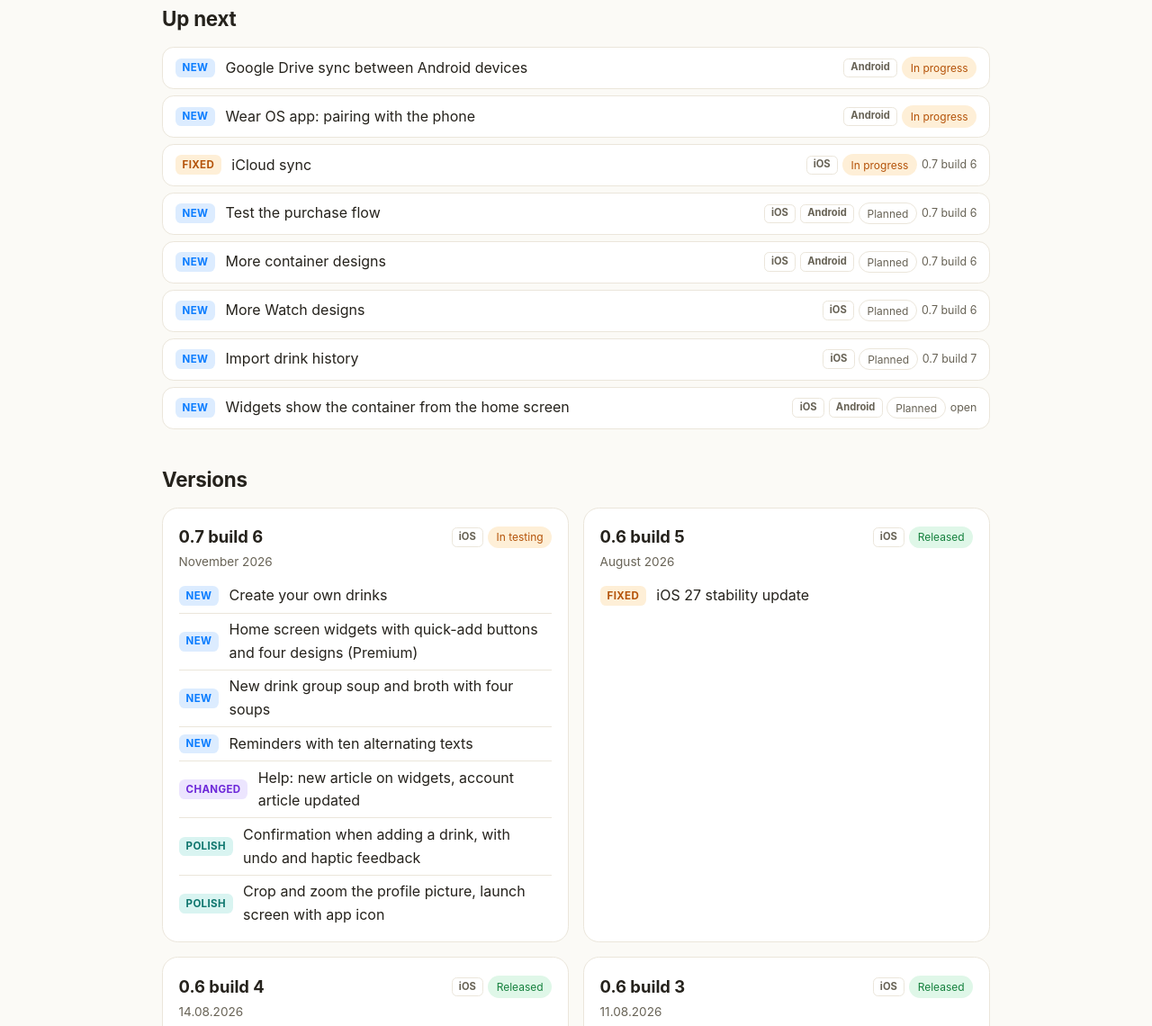
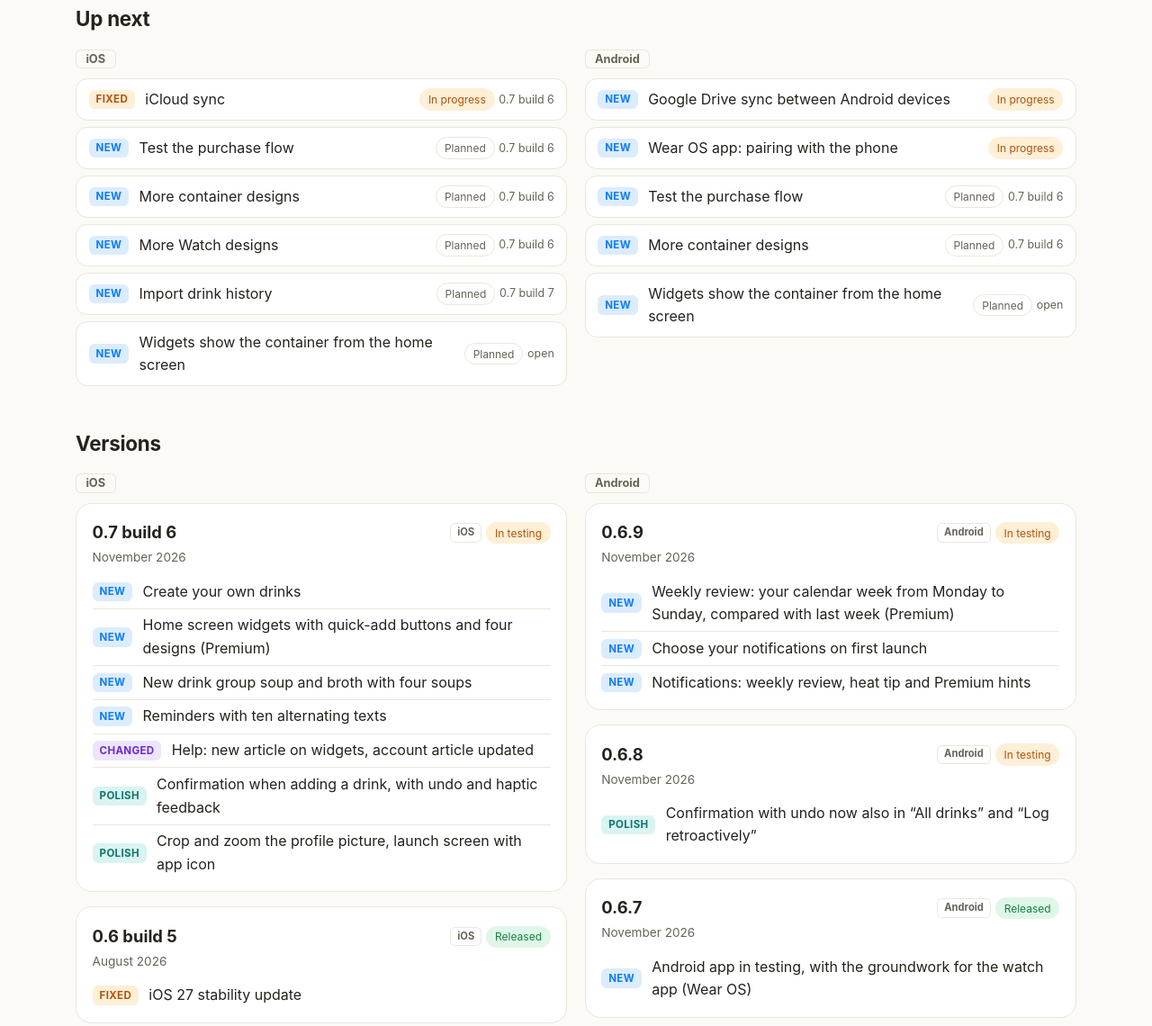
Before and after one commit to KARADIDIMI/kadimedia-apps, a plain HTML site: page daily-hydration/en/roadmap/index.html in a window 1280 px wide. Shown: the part 461-1601 px from the top of the page at 90% size. Drawn offline with Linux system fonts and the light colour scheme.

Commit message:
Add files via upload

```diff
--- a/404.html
+++ b/404.html
@@ -15,7 +15,7 @@
 <meta name="twitter:card" content="summary_large_image">
 <meta name="robots" content="noindex">
 <script>try{var t=localStorage.getItem('theme');if(t==='light'||t==='dark')document.documentElement.setAttribute('data-theme',t);}catch(e){}</script>
-<link rel="stylesheet" href="/assets/site.css?v=c48b5fc5">
+<link rel="stylesheet" href="/assets/site.css?v=031f9c2d">
 </head>
 <body>
 <a class="skip" href="#content">Zum Inhalt springen</a>
--- a/assets/site.css
+++ b/assets/site.css
@@ -432,3 +432,11 @@ nav { flex-wrap:nowrap; }
 .ddbtn.wide { height:2.5rem; box-sizing:border-box; border-radius:.7rem; }
 @media (max-width:64rem) { nav { gap:.5rem; } header.top .wrap { gap:.5rem; } .burger { margin-left:0; } }
 .theme svg, .burger svg { width:22px; height:22px; }
+
+/* roadmap: iOS left, Android right when both are shown */
+.rmwrap { max-width:72rem; }
+.rcols { display:grid; grid-template-columns:repeat(2,minmax(0,1fr)); gap:1.2rem; align-items:start; }
+.rch { margin:0 0 .6rem; } .rch .pl { font-size:.8rem; padding:.15rem .65rem; }
+.rempty { color:var(--muted); margin:.2rem 0; }
+.vstack { display:flex; flex-direction:column; gap:1rem; }
+@media (max-width:48rem) { .rcols { grid-template-columns:minmax(0,1fr); gap:1.6rem; } }
--- a/daily-hydration/en/roadmap/index.html
+++ b/daily-hydration/en/roadmap/index.html
@@ -16,7 +16,7 @@
 <meta property="og:image" content="https://app.kadimedia.com/daily-hydration/assets/banner.jpg">
 <meta name="twitter:card" content="summary_large_image">
 <script>try{var t=localStorage.getItem('theme');if(t==='light'||t==='dark')document.documentElement.setAttribute('data-theme',t);}catch(e){}</script>
-<link rel="stylesheet" href="/assets/site.css?v=c48b5fc5">
+<link rel="stylesheet" href="/assets/site.css?v=031f9c2d">
 </head>
 <body>
 <a class="skip" href="#content">Skip to content</a>
@@ -103,11 +103,47 @@
     if(en.timing) meta.appendChild(el('span','tm',tr(en.timing)));
     r.appendChild(meta); return r;
   }
+  function listOf(list,plat){return list.filter(function(e){return (e.platforms||[]).indexOf(plat)>-1&&catMatch(e.category);});}
+  function rowsNode(items,showPlat){var ul=el('ul','rows'); items.forEach(function(e){ul.appendChild(entryRow(e,showPlat));}); return ul;}
   function block(title,list){
+    if(state.plat==='both'){
+      var li=listOf(list,'ios'), la=listOf(list,'android'); if(!li.length&&!la.length) return null;
+      var s=el('section','rsec'); s.appendChild(el('h2',null,title));
+      s.appendChild(cols([['ios',li.length?rowsNode(li,false):null],['android',la.length?rowsNode(la,false):null]])); return s;
+    }
     var items=list.filter(function(e){return platMatch(e.platforms)&&catMatch(e.category);});
     if(!items.length) return null;
-    var s=el('section','rsec'); s.appendChild(el('h2',null,title));
-    var ul=el('ul','rows'); items.forEach(function(e){ul.appendChild(entryRow(e,true));}); s.appendChild(ul); return s;
+    var s2=el('section','rsec'); s2.appendChild(el('h2',null,title)); s2.appendChild(rowsNode(items,true)); return s2;
+  }
+  function cols(parts){
+    var g=el('div','rcols');
+    parts.forEach(function(x){var c=el('div','rcol'); c.appendChild(el('div','rch',null)); c.firstChild.appendChild(pbadge(x[0]));
+      if(x[1]) c.appendChild(x[1]); else c.appendChild(el('p','rempty','–')); g.appendChild(c);});
+    return g;
+  }
+  var MONTHS={de:['januar','februar','märz','april','mai','juni','juli','august','september','oktober','november','dezember'],en:['january','february','march','april','may','june','july','august','september','october','november','december']};
+  function dateKey(r){
+    var t=tr(r.date)||'', m=t.match(/^(\d{1,2})\.(\d{1,2})\.(\d{4})$/);
+    if(m) return new Date(+m[3],+m[2]-1,+m[1]).getTime();
+    var w=t.toLowerCase().split(/\s+/), y=+w[w.length-1]; if(!y) return 0;
+    var i=MONTHS.de.indexOf(w[0]); if(i<0) i=MONTHS.en.indexOf(w[0]); if(i<0) return new Date(y,0,1).getTime();
+    return new Date(y,i+1,0).getTime();
+  }
+  function verKey(r){return (tr(r.version).match(/\d+/g)||[]).map(Number);}
+  function newer(a,b){
+    var d=dateKey(b)-dateKey(a); if(d) return d;
+    var x=verKey(a), y=verKey(b); for(var i=0;i<Math.max(x.length,y.length);i++){var k=(y[i]||0)-(x[i]||0); if(k) return k;} return 0;
+  }
+  function relCard(r,es){
+    var c=el('article','vcard'); var top=el('div','vtop');
+    top.appendChild(el('h3',null,tr(r.version)));
+    var m=el('span','meta'); m.appendChild(pbadge(r.platform)); m.appendChild(el('span','st '+r.status,C.rel[r.status])); top.appendChild(m);
+    c.appendChild(top); if(r.date) c.appendChild(el('p','vdate',tr(r.date)));
+    c.appendChild(rowsNode(es,false)); return c;
+  }
+  function relCards(plat){
+    var out=[]; (data.releases||[]).filter(function(r){return r.platform===plat;}).sort(newer).forEach(function(r){
+      var es=(r.entries||[]).filter(function(e){return catMatch(e.category);}); if(es.length) out.push(relCard(r,es));}); return out;
   }
   function render(){
     root.textContent='';
@@ -124,17 +160,17 @@
     if(data.updated){root.appendChild(el('p','rupd',C.updated+': '+data.updated.split('-').reverse().join('.')));}
     var any=false;
     var nx=block(C.next,data.next||[]); if(nx){root.appendChild(nx); any=true;}
-    var rels=(data.releases||[]).filter(function(r){return state.plat==='both'||r.platform===state.plat;});
-    var cards=[];
-    rels.forEach(function(r){
-      var es=(r.entries||[]).filter(function(e){return catMatch(e.category);}); if(!es.length) return;
-      var c=el('article','vcard'); var top=el('div','vtop');
-      var h=el('h3',null,tr(r.version)); top.appendChild(h);
-      var m=el('span','meta'); m.appendChild(pbadge(r.platform)); m.appendChild(el('span','st '+r.status,C.rel[r.status])); top.appendChild(m);
-      c.appendChild(top); if(r.date) c.appendChild(el('p','vdate',tr(r.date)));
-      var ul=el('ul','rows'); es.forEach(function(e){ul.appendChild(entryRow(e,false));}); c.appendChild(ul); cards.push(c);
-    });
-    if(cards.length){var s=el('section','rsec'); s.appendChild(el('h2',null,C.versions)); var g=el('div','vgrid'); cards.forEach(function(c){g.appendChild(c);}); s.appendChild(g); root.appendChild(s); any=true;}
+    if(state.plat==='both'){
+      var ci=relCards('ios'), ca=relCards('android');
+      if(ci.length||ca.length){
+        var sec=el('section','rsec'); sec.appendChild(el('h2',null,C.versions));
+        function stack(cs){if(!cs.length) return null; var d=el('div','vstack'); cs.forEach(function(c){d.appendChild(c);}); return d;}
+        sec.appendChild(cols([['ios',stack(ci)],['android',stack(ca)]])); root.appendChild(sec); any=true;
+      }
+    } else {
+      var cards=relCards(state.plat);
+      if(cards.length){var s=el('section','rsec'); s.appendChild(el('h2',null,C.versions)); var g=el('div','vgrid'); cards.forEach(function(c){g.appendChild(c);}); s.appendChild(g); root.appendChild(s); any=true;}
+    }
     var lt=block(C.later,data.later||[]); if(lt){root.appendChild(lt); any=true;}
     if(!any) root.appendChild(el('p','rnone',C.none));
   }
--- a/daily-hydration/roadmap.json
+++ b/daily-hydration/roadmap.json
@@ -360,6 +360,41 @@
           "category": "new"
         }
       ]
+    },
+    {
+      "platform": "android",
+      "version": {
+        "de": "0.6.9",
+        "en": "0.6.9"
+      },
+      "date": {
+        "de": "November 2026",
+        "en": "November 2026"
+      },
+      "status": "inProgress",
+      "entries": [
+        {
+          "title": {
+            "de": "Wochenrückblick: deine Kalenderwoche von Montag bis Sonntag, mit Vergleich zur Vorwoche (Premium)",
+            "en": "Weekly review: your calendar week from Monday to Sunday, compared with last week (Premium)"
+          },
+          "category": "new"
+        },
+        {
+          "title": {
+            "de": "Mitteilungen beim ersten Start auswählen",
+            "en": "Choose your notifications on first launch"
+          },
+          "category": "new"
+        },
+        {
+          "title": {
+            "de": "Mitteilungen: Wochenrückblick, Hitze-Hinweis und Premium-Hinweise",
+            "en": "Notifications: weekly review, heat tip and Premium hints"
+          },
+          "category": "new"
+        }
+      ]
     }
   ],
   "later": [
```
Also changed, not shown: contact/index.html (+1 -1 lines), daily-hydration/datenschutz/android/index.html (+1 -1 lines), daily-hydration/datenschutz/index.html (+1 -1 lines), daily-hydration/datenschutz/ios/index.html (+1 -1 lines), daily-hydration/en/index.html (+1 -1 lines), daily-hydration/index.html (+1 -1 lines), daily-hydration/privacy/android/index.html (+1 -1 lines), daily-hydration/privacy/index.html (+1 -1 lines), daily-hydration/privacy/ios/index.html (+1 -1 lines), daily-hydration/roadmap/index.html (+50 -14 lines), impressum/index.html (+1 -1 lines), imprint/index.html (+1 -1 lines), index.html (+1 -1 lines), kontakt/index.html (+1 -1 lines). Lines whose indentation alone changed are shown as unchanged.
